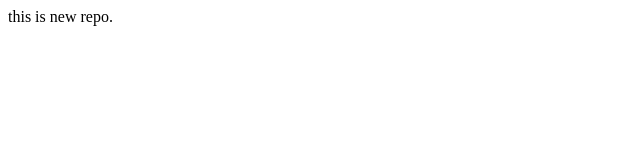
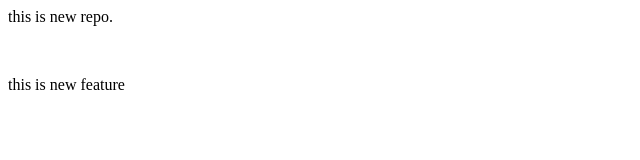
Before and after one commit to rs-code-byte/loacl, a plain HTML site: page index.html in a window 1280 px wide. Shown: the whole page, without its empty margins (0-640 px from the left). Drawn offline with Linux system fonts and the light colour scheme.

Commit message:
add mew feature

```diff
--- a/index.html
+++ b/index.html
@@ -1 +1 @@
-<p>this is new repo.</p>
+<p>this is new repo.</p><br><p>this is new feature</p>
```
